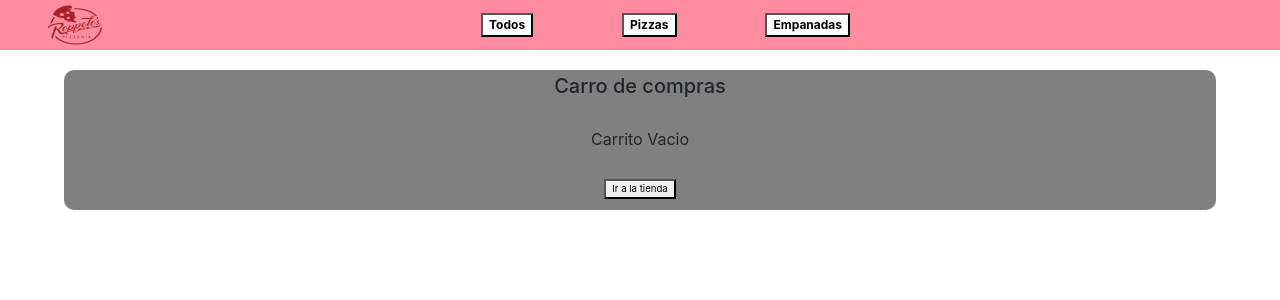
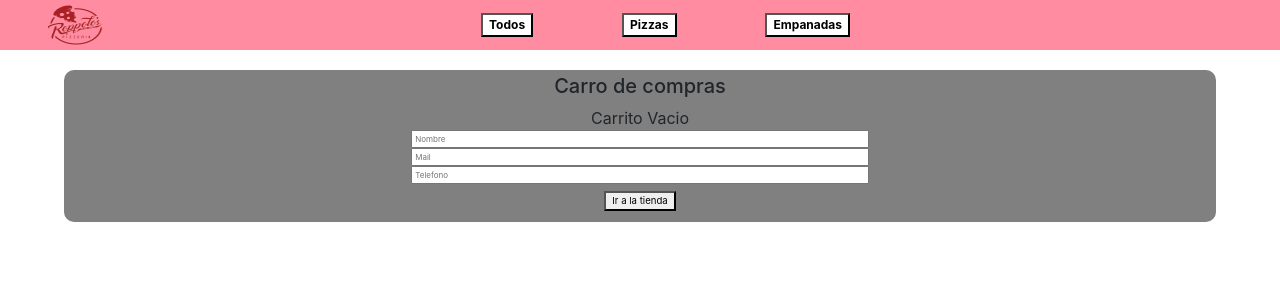
Before and after one commit to patriciol/ReactJS, a React (Create React App) app: page /cart in a window 1280 px wide. Shown: the top 300 px of the page. Built offline with nearby package versions, Linux system fonts and the light colour scheme.

Commit message:
Desafio Item Colection II

```diff
--- a/package.json
+++ b/package.json
@@ -13,6 +13,7 @@
     "react-dom": "^17.0.2",
     "react-router-dom": "^5.3.0",
     "react-scripts": "4.0.3",
+    "sweetalert": "^2.1.2",
     "web-vitals": "^1.1.2"
   },
   "scripts": {
--- a/public/index.html
+++ b/public/index.html
@@ -1,4 +1,5 @@
 <!DOCTYPE html>
+
 <html lang="en">
 
 <head>
--- a/src/Services/getFirestore.js
+++ b/src/Services/getFirestore.js
@@ -1,4 +1,4 @@
-import firebase from "firebase";
+import firebase from "firebase/app";
 import 'firebase/firestore'
 
 
--- a/src/components/CarContext/CarContext.jsx
+++ b/src/components/CarContext/CarContext.jsx
@@ -1,5 +1,4 @@
-import { render } from '@testing-library/react'
-import { createContext, useState, useContext, useEffect } from 'react'
+import { createContext, useState, useContext} from 'react'
 
 //creo el context
 const CartContext = createContext()
@@ -62,7 +61,7 @@ const CartContextProvider = ({ children }) => {
         /*
                 let posicion = cartList.findIndex(prod => prod.detalle.id === items.detalle.id)
                 cartList.splice(posicion, 1) */
-        setCartList(cartList.filter(prod => prod.detalle.id != items.detalle.id))
+        setCartList(cartList.filter(prod => prod.detalle.id !== items.detalle.id))
     }
 
 
--- a/src/components/CartList/CartList.css
+++ b/src/components/CartList/CartList.css
@@ -1,7 +1,7 @@
-.contenedorCarrito{
+.contenedorCarrito {
     width: 90%;
     padding: 4px;
-    min-height: 140px ;
+    min-height: 140px;
     margin: 20px auto;
     background-color: grey;
     border-radius: 10px;
@@ -12,7 +12,7 @@
     justify-content: space-between;
 }
 
-.botonera{
+.botonera {
     width: 35%;
     font-size: 60%;
     bottom: 0;
@@ -22,3 +22,12 @@
     color: white;
     text-align: center;
 }
+
+.formulario {
+    display: flex;
+    flex-direction: column;
+    width: 40%;
+    font-size: 50%;
+    justify-content: center;
+    margin: 0 auto;
+}
--- a/src/components/CartList/CartList.jsx
+++ b/src/components/CartList/CartList.jsx
@@ -1,13 +1,46 @@
 import React from 'react'
 import { useCartContext } from '../CarContext/CarContext'
+import { useState } from 'react'
 import CartItem from '../CartItem/CartItem'
 import './CartList.css'
 import { Link } from 'react-router-dom'
+import { getFirestore } from '../../Services/getFirestore'
+
 
 function CartList() {
 
     const { cartList, precioTotal, clear } = useCartContext();
+    const [userData,setUserData] = useState({ name: "", mail: "", telefono: "" })
 
+    const handleForm = (e) => {
+        setUserData({
+            ...userData,
+            [e.target.name]: e.target.value
+        })
+    }
+
+
+    const generarOrden = (e) => {
+        e.preventDefault()
+
+        let orden = {}
+
+        orden.buyer = userData;
+        orden.total = precioTotal()
+        orden.items = cartList.map(item => {
+            const id = item.detalle.id;
+            const nombre = item.detalle.nombre;
+            const precio = item.detalle.precio * item.cantidad;
+            return { id, nombre, precio }
+        })
+
+        const dataBase = getFirestore()
+
+        dataBase.collection("orders").add(orden)
+        .then(response => alert("Compra realizada, su Id es "+response.id))
+        .catch (error => alert("Error:", error))
+        .finally(() => clear())
+    }
 
     return (
         <>
@@ -16,18 +49,29 @@ function CartList() {
 
                 {
                     (cartList.length > 0)
-                        ? cartList.map(prod => <CartItem prod={prod} />)
+                        ? cartList.map(prod => <CartItem key={prod.detalle.id} prod={prod} />)
                         : <div>Carrito Vacio</div>
                 }
+
+                <form onChange={handleForm}>
+                    <div className="formulario">
+                        <input type="text" name="name" defaultValue={userData.name} placeholder="Nombre" />
+                        <input type="email" name="mail" defaultValue={userData.mail} placeholder="Mail" />
+                        <input type="number" name="telefono" defaultValue={userData.telefono} placeholder="Telefono" />
+                    </div>
                     <div className="botonera">
+
+
                         {
                             (cartList.length > 0)
                                 ? (<>
                                     <h5>Total: {precioTotal()}$</h5>
-                                <button>Comprar</button> <button onClick={clear} >Vaciar carrito</button></>)
+                                    <button onClick={generarOrden}>Comprar</button> <button onClick={clear} >Vaciar carrito</button></>)
                                 : <Link to="/"><button>Ir a la tienda</button></Link>
                         }
                     </div>
+
+                </form>
             </div>
         </>
 
--- a/src/components/CartWidget/CartWidget.jsx
+++ b/src/components/CartWidget/CartWidget.jsx
@@ -14,7 +14,7 @@ function CartWidget() {
 
         <>
         <div className="contenedorCartWidget" style={{visibility: cantidadItems()>0 ? 'visible' : 'hidden'}}>
-        <Link to="/cart"><img className="carrito" src="../assets/image/carrito.png" /></Link>
+        <Link to="/cart"><img className="carrito" src="../assets/image/carrito.png" alt="carrito"/></Link>
         <h5 className="contador">{cantidadItems()}</h5>
         </div>
         </>
--- a/src/components/ItemCount/ItemCount.jsx
+++ b/src/components/ItemCount/ItemCount.jsx
@@ -52,16 +52,16 @@ function ItemCount({ detalle, onAdd }) {
 
             <div className="contendorBotones">
 
-                <button className="btnSumaResta" onClick={restar}>-</button>
-                <input className="inputCantidad" type="text" value={cantidad} />
-                <button className="btnSumaResta" onClick={sumar}>+</button>
-            </div>
+                <button className="btnSumaResta" onClick={restar} >-</button>
+            <input className="inputCantidad" type="text" value={cantidad} onChange={(event) => this.inputChangedHandler(event)} />
+            <button className="btnSumaResta" onClick={sumar}>+</button>
+        </div>
 
             {
-                compraRealizada ? <Link to="/cart"><button className="btnComprar">Ir a carrito</button></Link> :
-                    <button className="btnComprar" onClick={comprar}>Agregar</button>
+        compraRealizada ? <Link to="/cart"><button className="btnComprar">Ir a carrito</button></Link> :
+            <button className="btnComprar" onClick={comprar}>Agregar</button>
 
-            }
+    }
 
 
 
--- a/src/components/ItemDetail/ItemDetail.jsx
+++ b/src/components/ItemDetail/ItemDetail.jsx
@@ -7,8 +7,8 @@ import './ItemDetail.css'
 
 function ItemDetail({ detalle }) {
 
+    const { addItem} = useCartContext();
     const [cantidad, setCantidad] = useState(0)
-    const { addItem} = useCartContext();
 
     const onAdd = (count) => {
         setCantidad(count)
```
Also changed, not shown: src/App.js (+5 -8 lines), 1 other file (tests, documents, lock files or other folders). Lines whose indentation alone changed are shown as unchanged.
